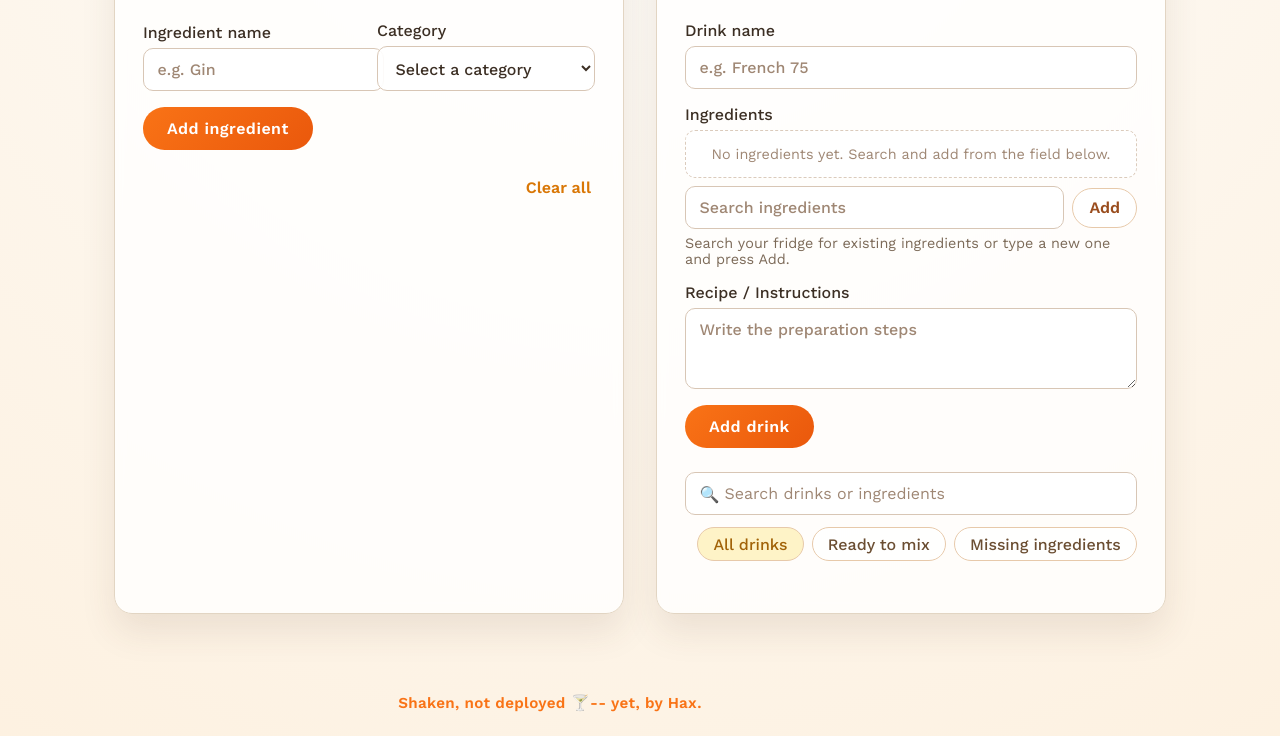
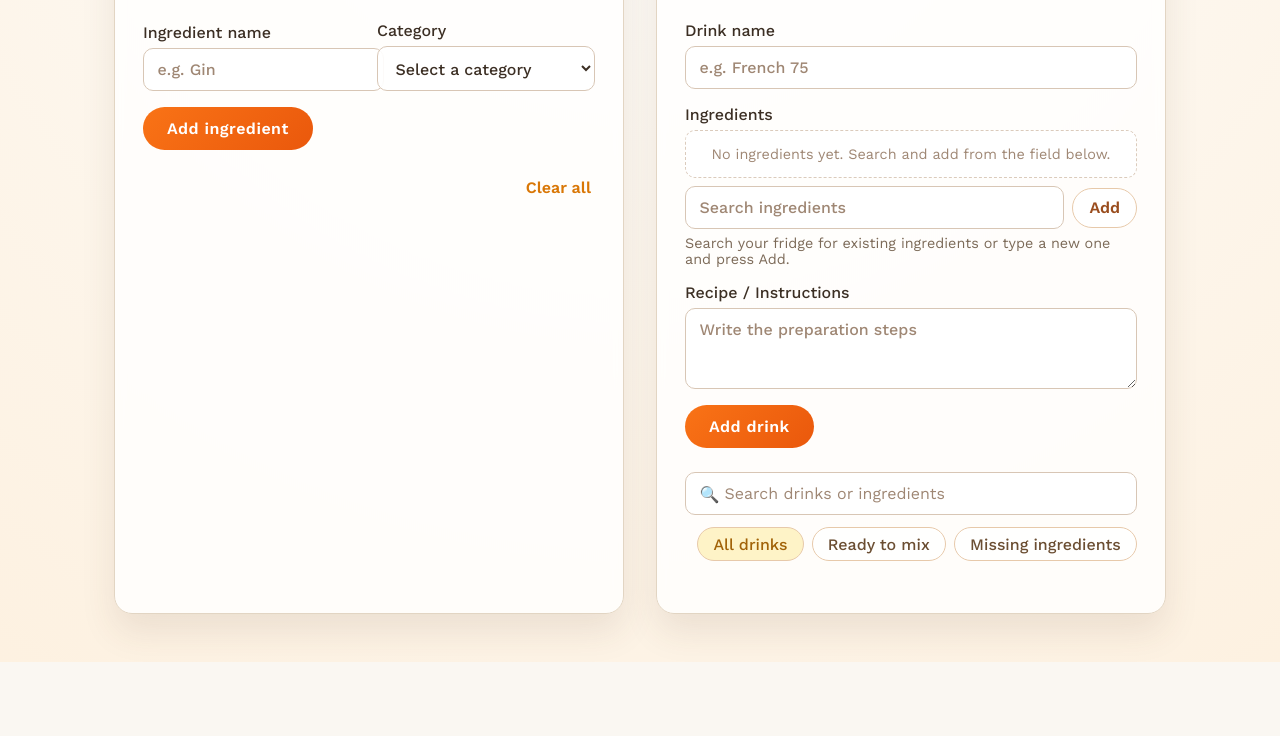
Before and after one commit to 0x-h4x/OnlineDrinkCabinet, a website with bundled scripts: page index.html in a window 1280 px wide. Shown: the part 297-1033 px from the top of the page. After the commit the page ends 1007 px from the top, so only its background shows below. Built offline with nearby package versions, Linux system fonts and the light colour scheme; files whose address does not match are found by name.

Commit message:
Revert "Harden ingredient deletion and fix footer layout"

```diff
--- a/index.html
+++ b/index.html
@@ -221,8 +221,6 @@
     </li>
   </template>
 
-  <footer class="app-footer">Shaken, not deployed 🍸-- yet, by Hax.</footer>
-
   <script src="app.js" type="module"></script>
 </body>
 </html>
--- a/styles.css
+++ b/styles.css
@@ -134,8 +134,6 @@
 body {
   margin: 0;
   min-height: 100vh;
-  display: flex;
-  flex-direction: column;
   background-color: var(--bg-color);
   background-image: var(--body-gradient);
 }
@@ -252,9 +250,8 @@ body.modal-open-fallback::after {
   gap: 2rem;
   padding: 0 1.5rem 3rem;
   max-width: 1100px;
-  margin: 0 auto;
-  width: 100%;
-  flex: 1 0 auto;
+  margin: 0 auto 3rem;
+  max-height: 100vh;
 }
 
 .card {
@@ -771,19 +768,6 @@ textarea:focus {
   gap: 0.75rem;
 }
 
-.app-footer {
-  margin-top: auto;
-  margin-bottom: 1.5rem;
-  padding: 2rem 1.5rem 0;
-  width: 100%;
-  max-width: 1100px;
-  text-align: center;
-  font-size: 0.95rem;
-  color: var(--accent);
-  font-weight: 600;
-  letter-spacing: 0.02em;
-}
-
 .drink-header {
   display: flex;
   justify-content: space-between;
```
